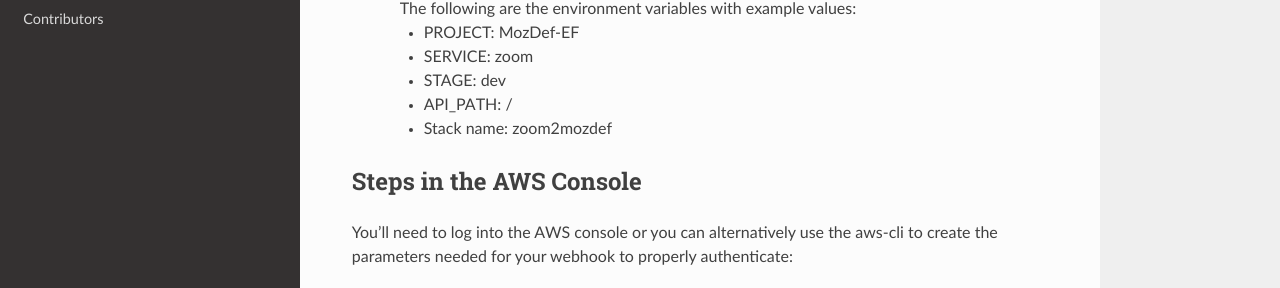
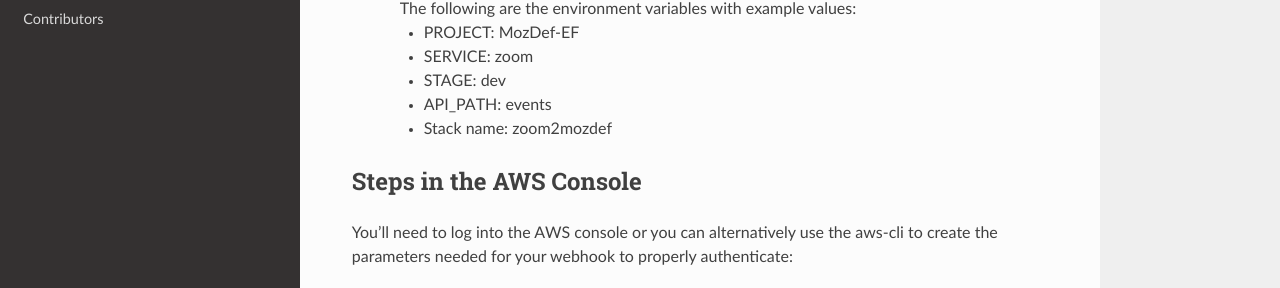
Before and after one commit to mozilla/mozdef-event-framework, a Sphinx documentation site: the page built from docs/source/usage/deployment.rst, in a window 1280 px wide and 900 px high. Shown: the part 387-675 px from the top of the window. Built offline with Sphinx 7.4.7 and the Read the Docs theme 2.0.0, drawn with Linux system fonts in a browser that asks for light colours.

Commit message:
fix api_path value

```diff
--- a/docs/source/usage/deployment.rst
+++ b/docs/source/usage/deployment.rst
@@ -15,7 +15,7 @@
      * PROJECT: MozDef-EF
      * SERVICE: zoom
      * STAGE: dev
-     * API_PATH: /
+     * API_PATH: events
      * Stack name: zoom2mozdef
 
 ************************
```
